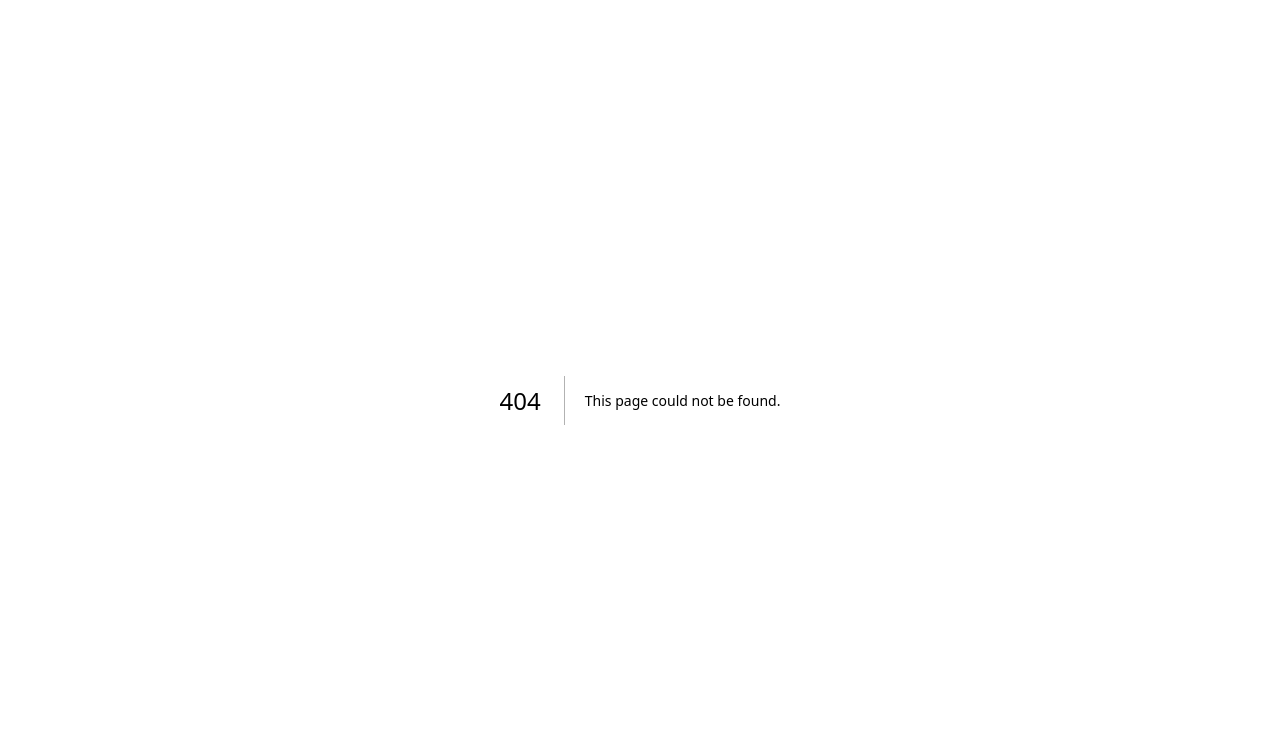
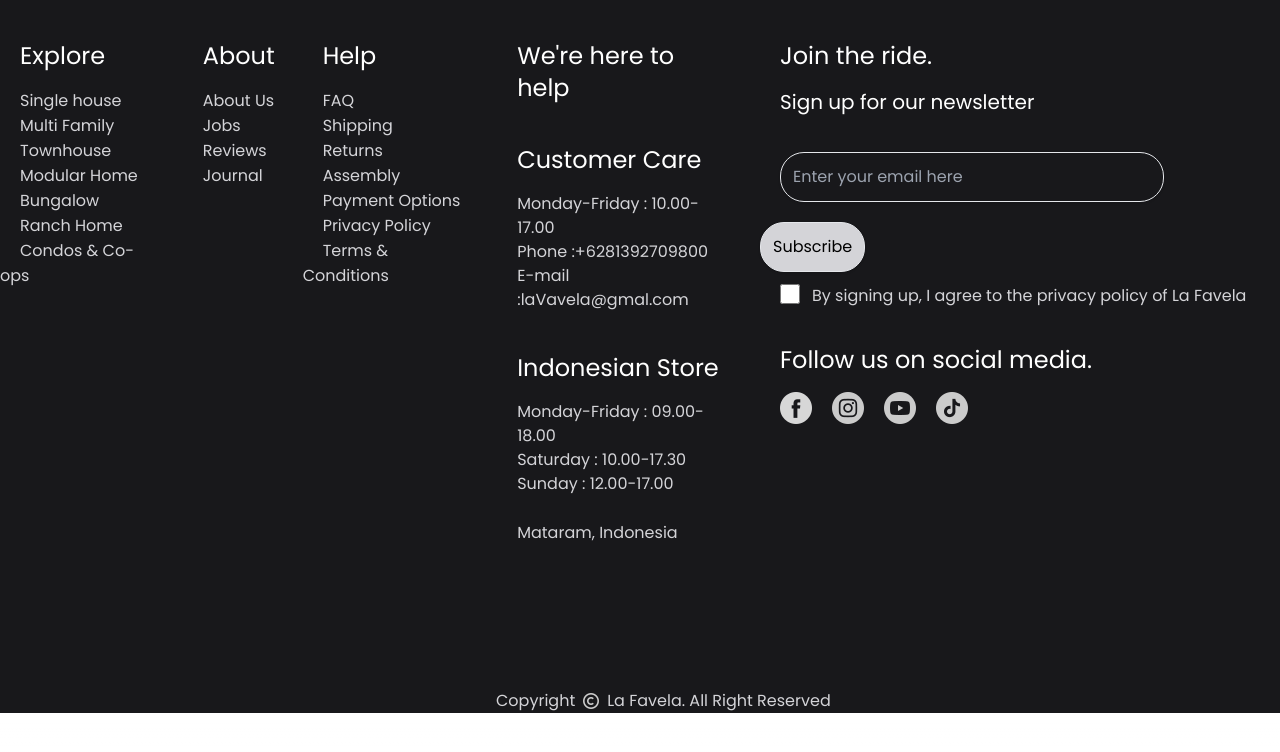
Before and after one commit to LaFavela/favela, a Next.js app: page /footer in a window 1280 px wide. Before the commit this address had no page. Shown: the top 752 px of the page. Built offline with nearby package versions, Linux system fonts and the light colour scheme.

Commit message:
init product page

```diff
--- /dev/null
+++ b/src/pages/footer.tsx
@@ -0,0 +1,107 @@
+export default function Footer() {
+   return (
+      <div>
+         <section className="block">
+            <div className="bg-zinc-900 flex gap-7 pb-36">
+               <div>
+                  <h1 className="text-white font-poppins ml-5 text-2xl mb-4 mt-10 pr-3">
+                     Explore
+                  </h1>
+                  <ul>
+                     <li><a className="text-footer" href="#">Single house</a></li>
+                     <li><a className="text-footer" href="#">Multi Family</a></li>
+                     <li><a className="text-footer" href="#">Townhouse</a></li>
+                     <li><a className="text-footer" href="#">Modular Home</a></li>
+                     <li><a className="text-footer" href="#">Bungalow</a></li>
+                     <li><a className="text-footer" href="#">Ranch Home</a></li>
+                     <li><a className="text-footer" href="#">Condos & Co-ops</a></li>
+                  </ul>
+               </div>
+               <div>
+                  <h1 className="text-white font-poppins ml-5 text-2xl mb-4 mt-10">
+                     About
+                  </h1>
+                  <ul>
+                     <li><a className="text-footer" href="#">About Us</a></li>
+                     <li><a className="text-footer" href="#">Jobs</a></li>
+                     <li><a className="text-footer" href="#">Reviews</a></li>
+                     <li><a className="text-footer" href="#">Journal</a></li>
+                  </ul>
+               </div>
+               <div>
+                  <h1 className="text-white font-poppins ml-5 text-2xl mb-4 mt-10">
+                     Help
+                  </h1>
+                  <ul>
+                     <li><a className="text-footer" href="#">FAQ</a></li>
+                     <li><a className="text-footer" href="#">Shipping</a></li>
+                     <li><a className="text-footer" href="#">Returns</a></li>
+                     <li><a className="text-footer" href="#">Assembly</a></li>
+                     <li><a className="text-footer" href="#">Payment Options</a></li>
+                     <li><a className="text-footer" href="#">Privacy Policy</a></li>
+                     <li><a className="text-footer" href="#">Terms & Conditions</a></li>
+                  </ul>
+               </div>
+               <div>
+                  <h1 className="text-white font-poppins ml-5 text-2xl mb-4 mt-10">We're here to help</h1>
+                  <h1 className="text-white font-poppins ml-5 text-2xl mb-4 mt-10">Customer Care</h1>
+                  <ul>
+                     <li><p className="text-footer" >Monday-Friday : 10.00-17.00</p></li>
+                     <li>
+                        <p className="text-footer" >Phone :
+                           <a className="font-poppins font-extralight  text-zinc-300" href="#">+6281392709800</a>
+                        </p>
+                     </li>
+                     <li>
+                        <p className="text-footer" >E-mail :
+                           <a className="font-poppins font-extralight  text-zinc-300" href="#">laVavela@gmal.com</a>
+                        </p>
+                     </li>
+                  </ul>
+                  <h1 className="text-white font-poppins ml-5 text-2xl mb-4 mt-10">Indonesian Store</h1>
+                  <ul>
+                     <li><p className="text-footer" >Monday-Friday : 09.00-18.00</p></li>
+                     <li><p className="text-footer" >Saturday : 10.00-17.30</p></li>
+                     <li><p className="text-footer pb-6" >Sunday : 12.00-17.00</p></li>
+                     <li><a className="text-footer" href="https://www.google.com/maps/place/Fakultas+Teknik+Unram/@-8.5871886,116.0972789,15z/data=!4m6!3m5!1s0x2dcdbf7e38d87149:0xe366299f2ddb40da!8m2!3d-8.5871886!4d116.0972789!16s%2Fg%2F11b6dg8b4w">Mataram, Indonesia</a></li>
+                  </ul>
+               </div>
+               <div>
+                  <h1 className="text-white font-poppins ml-5 text-2xl mb-4 mt-10">Join the ride.</h1>
+                  <h3 className="text-white font-poppins ml-5 text-xl font-extralight mb-4 ">Sign up for our newsletter</h3>
+                  <input type="text" name="E-mail" className="ml-5 px-3 py-3 border shadow rounded-3xl  bg-zinc-900 w-96 font-poppins text-zinc-300 mt-5" placeholder="Enter your email here" required></input>
+                  <button className="px-3 py-3 border shadow rounded-3xl bg-zinc-300 static mt-5 mr-10 font-poppins">Subscribe</button>
+                  <section className="flex">
+                     <div>
+                        <input type="checkbox" name="Privacy-policy" className="ml-5 mt-3 h-5 w-5 bg-zinc-900 flex" value="False"></input>
+                     </div>
+                     <div>
+                        <p className="ml-3 mt-3 font-extralight font-poppins text-zinc-300">By signing up, I agree to the privacy policy of La Favela</p>
+
+                     </div>
+                  </section>
+                  <h1 className="text-white font-poppins ml-5 text-2xl mb-4 mt-9">Follow us on social media.</h1>
+                  <div className="flex">
+                     <a href="#"><img className="ml-5 w-8 h-8" src="/assets/logo/facebook.png" alt="facebook"></img></a>
+                     <a href="#"><img className="ml-5 w-8 h-8" src="/assets/logo/instagram.png" alt="facebook"></img></a>
+                     <a href="#"><img className="ml-5 w-8 h-8" src="/assets/logo/youtube.png" alt="facebook"></img></a>
+                     <a href="#"><img className="ml-5 w-8 h-8" src="/assets/logo/tiktok.png" alt="facebook"></img></a>
+                  </div>
+               </div>
+            </div>
+         </section>
+         <section className="flex bg-zinc-900 font-poppins m-auto">
+            <div className="ml-28"></div>
+            <div className="ml-96">
+               <p className="text-zinc-300">Copyright</p>
+            </div>
+            <div>
+               <img className="ml-2 mt-1" src="/assets/logo/copyright.png" alt=""></img>
+            </div>
+            <div>
+               <p className="text-zinc-300 ml-2">La Favela. All Right Reserved</p>
+            </div>
+         </section>
+      </div>
+   );
+}
--- /dev/null
+++ b/src/pages/navbar.tsx
@@ -0,0 +1,33 @@
+export default function Navbar() {
+   // const [navbar, setNavbar] = useState(false);
+   return (
+      <nav className="mx-auto font-poppins bg-white shadow text-xl pt-16 pb-10 px-28 text-black">
+         <div className="flex justify-between">
+            <div className="flex items-center">
+               <img src="/assets/logo/properti.png" className="w-9 h-9" />
+               <p className="font-poppins font-bold">FAVELA</p>
+            </div>
+            <div className="flex space-x-16 items-center">
+               <div className="space-x-16">
+                  <a className="border-b-[2.5px] border-black" href="#">
+                     Home
+                  </a>
+                  <a className="nav-button-hover" href="#">
+                     Order
+                  </a>
+                  <a className="nav-button-hover" href="#">
+                     About
+                  </a>
+                  <a className="nav-button-hover" href="#">
+                     Contact
+                  </a>
+               </div>
+               <div>
+                  <img src="assets/profile/avatar.jpg" alt="" className="w-9 h-9 rounded-full"></img>
+               </div>
+            </div>
+         </div>
+         {/* mobile nav */}
+      </nav>
+   );
+}
--- /dev/null
+++ b/src/pages/product.tsx
@@ -0,0 +1,76 @@
+import Head from "next/head";
+import Navbar from "./navbar";
+import Image from "next/image";
+import { Inter } from "next/font/google";
+import { useState } from "react";
+import Footer from "./footer";
+
+// const inter = Inter({ subsets: ["latin"] });
+
+export default function Product() {
+   // const [navbar, setNavbar] = useState(false);
+   return (
+      <div>
+         <Head>
+            <title>Favela Your Property at One Click</title>
+            <meta name="description" content="Generated by create next app" />
+            <meta name="viewport" content="width=device-width, initial-scale=1" />
+            <link rel="icon" href="/assets/logo/properti.png" />
+         </Head>
+         <Navbar></Navbar>
+         <div className="bg-white">
+            asdasdasdasd
+            <br></br>
+            <br></br>
+            <br></br>
+            <br></br>
+            <br></br>
+            <br></br>
+            <br></br>
+            <br></br>
+            <br></br>
+            <br></br>
+            <br></br>
+            <br></br>
+            <br></br>
+            <br></br>
+            <br></br>
+            <br></br>
+            <br></br>
+            <br></br>
+            <br></br>
+            <br></br>
+            <br></br>
+            <br></br>
+            <br></br>
+            <br></br>
+            <br></br>
+            <br></br>
+            <br></br>
+            <br></br>
+            <br></br>
+            <br></br>
+            <br></br>
+            <br></br>
+            <br></br>
+            <br></br>
+            <br></br>
+            <br></br>
+            <br></br>
+            <br></br>
+            <br></br>
+            <br></br>
+            <br></br>
+            <br></br>
+            <br></br>
+            <br></br>
+            <br></br>
+            <br></br>
+            <br></br>
+            <br></br>
+         </div>
+         <Footer></Footer>
+         {/* content - end */}
+      </div >
+   );
+}
```
